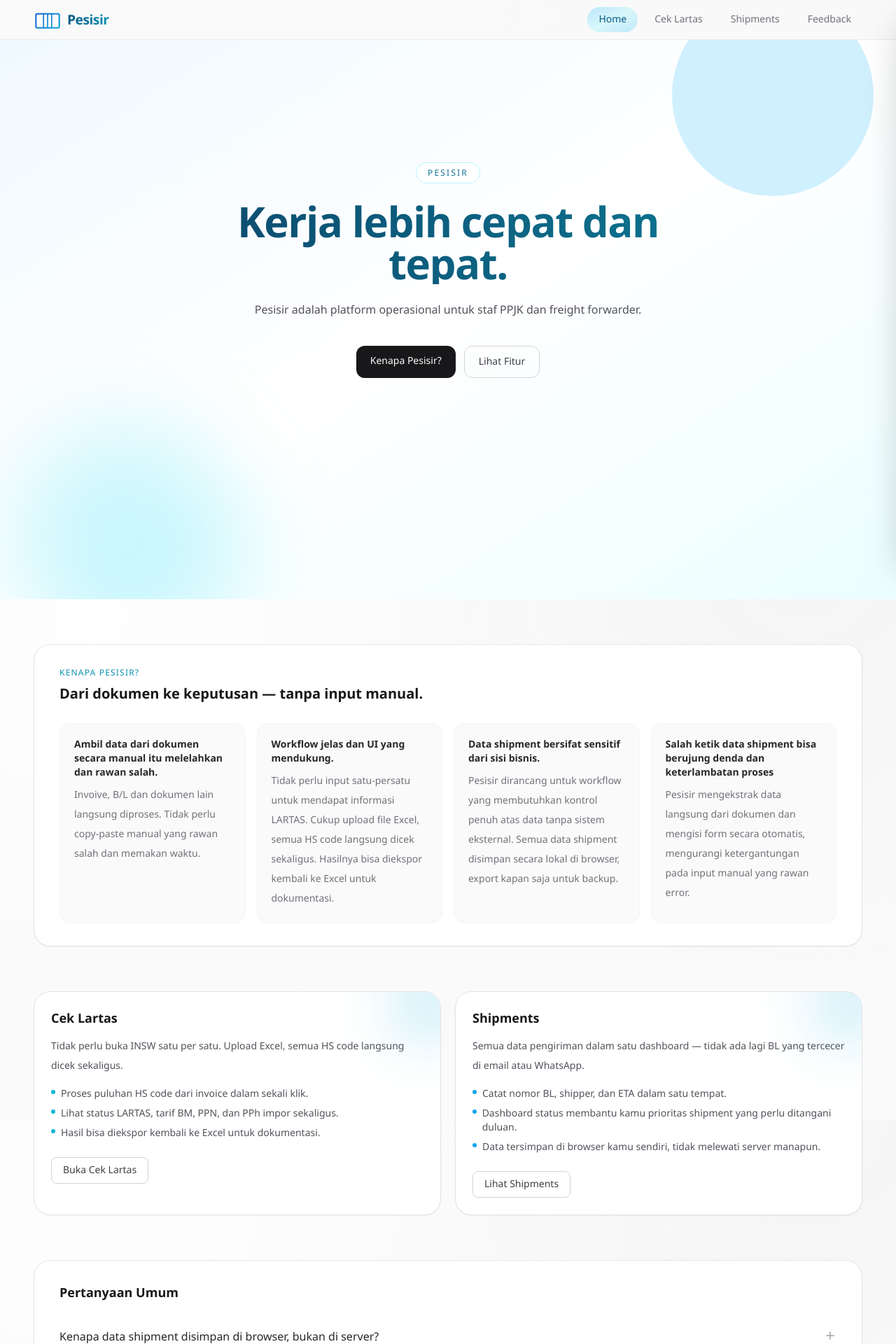
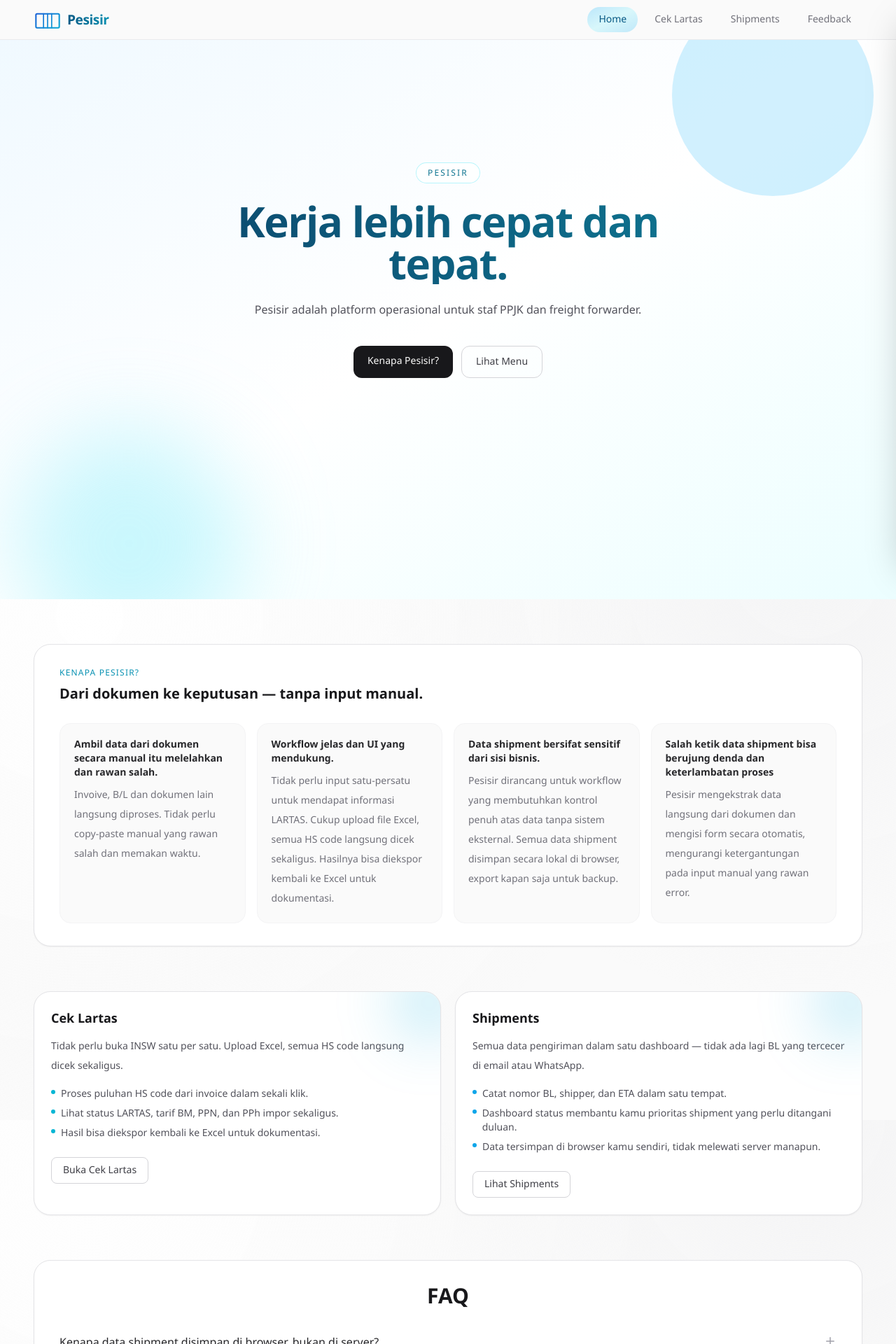
Before and after one commit to apktntaj/insscan, a Next.js app: page / in a window 1280 px wide. Shown: the top 1920 px of the page at 70% size. Built offline with nearby package versions, Linux system fonts and the light colour scheme.

Commit message:
fixbug: navbar transparent to solid

```diff
--- a/app/layout.jsx
+++ b/app/layout.jsx
@@ -15,7 +15,7 @@ export default function RootLayout({ children }) {
   return (
     <html data-theme="light" lang="en" className="scroll-smooth">
       <body className="min-h-screen bg-zinc-50 text-zinc-900 antialiased [font-family:ui-sans-serif,system-ui,-apple-system,Segoe_UI,Roboto,Helvetica,Arial,sans-serif]">
-        <header className="fixed top-0 left-0 right-0 z-40 border-b border-zinc-200/70 bg-zinc-50/85">
+        <header className="fixed top-0 left-0 right-0 z-40 border-b border-zinc-200/70 bg-zinc-50">
           <Navbar links={navLinks} />
         </header>
         <main className="min-h-[82vh] pt-16">
--- a/app/page.jsx
+++ b/app/page.jsx
@@ -220,7 +220,7 @@ export default function Home() {
               href="#fitur"
               className="rounded-xl border border-zinc-300 px-5 py-3 text-sm font-medium text-zinc-700 transition hover:bg-zinc-100"
             >
-              Lihat Fitur
+              Lihat Menu
             </a>
           </div>
         </div>
@@ -277,7 +277,7 @@ export default function Home() {
 
       {/* FAQ */}
       <section className="rounded-3xl border border-zinc-200 bg-white px-7 py-8 shadow-sm sm:px-9">
-        <h3 className="text-lg font-semibold text-zinc-900">Pertanyaan Umum</h3>
+        <h3 className="text-3xl text-center font-bold text-zinc-900">FAQ</h3>
         <div className="mt-4">
           {faqs.map((faq, index) => (
             <FaqItem
```
